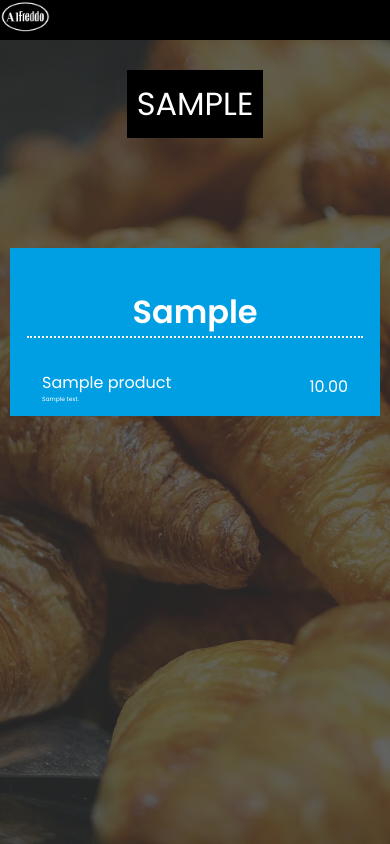
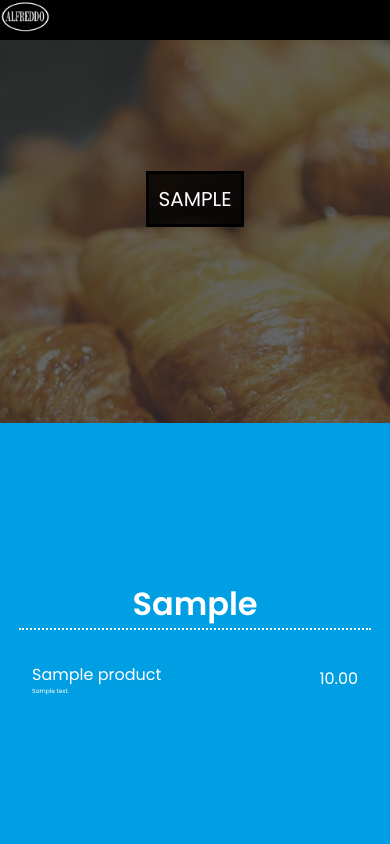
Before and after one commit to ThomySjs/Api-Menu, a Flask app: page /menu in a window 390 px wide. Run offline with Flask 3, Linux system fonts and the light colour scheme; tables that the repository leaves empty hold one stand-in row (values such as "Sample post"); parts of the project's set-up code (start-up, migrations or seed data) failed here and were passed over.

Commit message:
Changes to the menu template

```diff
--- a/myapp/blueprints/menu/static/menu.js
+++ b/myapp/blueprints/menu/static/menu.js
@@ -1,4 +1,4 @@
-const container = document.getElementById("container");
+const container = document.getElementById("all-tables-container");
 
 async function get_list() {
     let lista = await fetch('/products').then(response => response.json());
@@ -32,7 +32,7 @@ async function create_tables() {
         if (counter % 2 === 0) {
             container_number ++;
             let cat_container = `
-                <div class="tables" id="tables-${container_number}"></div>
+                <div class="two-tables-container" id="tables-${container_number}"></div>
             `;
             container.insertAdjacentHTML("beforeend", cat_container);
         }
@@ -63,6 +63,8 @@ async function create_tables() {
 
         counter ++;
     });
+
 }
 
+
 create_tables();  // Start the table creation process
--- a/myapp/blueprints/menu/static/style.css
+++ b/myapp/blueprints/menu/static/style.css
@@ -12,10 +12,12 @@
     background-image: linear-gradient(rgba(48, 48, 48, 0.75), rgba(48, 48, 48, 0.75)), url(background.jpg);
     background-size: cover;
     background-position: center;
+    display: flex;
+
 }
 
 .container {
-    width: 100%;
+    flex-grow: 1;
     height: 100vh;
     display: flex;
     flex-direction: column;
@@ -36,49 +38,74 @@ nav img {
 
 .options {
     float: top;
-    width: 100vp;
+    flex-grow: 1;
     text-align: center;
     margin-bottom: 80px;
+    display: flex;
+    flex-direction: column;
+    justify-content: space-evenly;
+    align-items: center;
 
 }
 
 .options a {
-    display: block;
-    margin-bottom: 30px;
-    margin-top: 30px;
+    margin-top: 15px;
 }
 
+
 .options button {
-    background-color: black;
-    font-size: 40px;
+    background-color: rgba(0, 0, 0, 0.8);
+    font-size: 2.5em;
     color: white;
     padding: 10px;
-    border: hidden;
+    border: solid black;
+    cursor: pointer;
 }
 
-.tables {
+.options button:hover {
+    background-color: rgb(24, 24, 24);
+}
+
+
+.all-tables-container {
+    flex-grow: 1;
+    display: flex;
+    flex-direction: column;
+}
+
+.two-tables-container {
     background-color: #009FE3;
-    margin-left: 10px;
-    margin-right: 10px;
+    height: 100%;
     border: none;
-    width: 100vp;
     float: top;
+    display: flex;
+    justify-content:space-evenly;
+    flex-wrap: wrap;
+    padding-bottom: 20px;
+
 }
 
 .table-container {
-    display: inline;
-    width: 50%;
-    float: left;
+    flex-shrink: 1;
+    display: flex;
+    flex-direction: column;
+    justify-content: top;
+    align-items: center;
+    width: 45%;
+    height: 100%;
 }
 
+.headers {
+    flex-shrink: 1;
+    color: white;
+    text-align: center;
+    margin-top: 40px;
+    font-size: 3em;
 
-table {
-    color: white;
-    border: hidden;
-    font-size: 2em;
 }
 
 .table-container hr {
+    flex-shrink: 1;
     padding: 10px 20px 10px;
     margin: 0 auto;
     width: 80%;
@@ -86,23 +113,28 @@ table {
     border-top: 2px dotted rgb(255, 255, 255);
 }
 
-
-.headers {
+.table-container table {
+    flex-shrink: 1;
     color: white;
-    text-align: center;
-    margin-top: 40px;
-    font-size: 3em;
-
+    border: hidden;
+    font-size: 2em;
 }
 
-td {
+.table-container td {
     width: 100%;
     padding: 10px 20px 10px;
 }
 
-td p {
+.table-container td p {
     font-size: 0.5em;
 }
+
+.back-to-top {
+    visibility: hidden;
+    position: absolute;
+}
+
+
 
 @media only screen and (max-width: 800px) {
     .container {
@@ -125,62 +157,50 @@ td p {
         width: 50px;
     }
 
-    .options {
-        float: top;
-        width: 100vp;
-        text-align: center;
-
+    .options button {
+        font-size: 1.25em;
     }
 
-    .options a {
-        display: block;
-        margin-bottom: 30px;
-        margin-top: 30px;
+    .two-tables-container {
+        flex-grow: 1;
+        flex-direction: column;
     }
 
-    .options button {
-        background-color: black;
-        font-size: 2em;
-        color: white;
-        padding: 10px;
-        border: hidden;
+
+    .table-container {
+        flex-direction: column;
+        justify-content: top;
+        align-items: center;
+        width: 100%;
+        height: auto;
     }
 
-    .table-container {
-        float: top;
-        width: 100%;
+    .headers {
+        font-size: 2em;
     }
 
-    table {
+    .table-container table {
         margin-left: 10px;
         margin-right: 10px;
-        border: hidden;
         font-size: 1em;
     }
 
-    hr {
-        margin-left: 10px;
-        margin-right: 10px;
-        border-top: 2px dotted rgb(0, 0, 0);
-        border-bottom: 1px;
-        overflow: visible;
-    }
-
-
-    .headers {
-        text-align: center;
-        margin-top: 40px;
-        margin-left: 10px;
-        margin-right: 10px;
-        font-size: 2em;
-    }
-
-    td {
+    .table-container td {
         width: 100%;
         padding: 10px 20px 10px;
     }
 
-    td p {
+    .table-container td p {
         font-size: 0.25em;
     }
+
+    .back-to-top {
+        visibility: hidden;
+        position: absolute;
+        background-color: rgba(0, 0, 0, 0.8);
+        border: solid black;
+        right: 20px;
+        bottom: 10px;
+        transition: 2s;
+    }
 }
--- a/myapp/blueprints/menu/templates/menu.html
+++ b/myapp/blueprints/menu/templates/menu.html
@@ -9,14 +9,19 @@
 <body>
     <div class="banner">
         <div class="container" id="container">
-            <nav>
+            <nav id="#">
                 <img src="{{ url_for('bp_menu.static', filename='logo.png') }}" alt="Alfreddo">
             </nav>
             <div class="options" id="options">
             </div>
-            <div class="tables" id="tables">
+            <div class="all-tables-container" id="all-tables-container">
 
             </div>
+        </div>
+        <div class="back-to-top">
+            <a href="##">
+                <button>Boton</button>
+            </a>
         </div>
     </div>
     <script src="{{ url_for('bp_menu.static', filename='options.js') }}"></script>
```
Also changed, not shown: myapp/blueprints/menu/static/footer.js (added, +13 -0 lines), myapp/blueprints/menu/static/logo.png.
